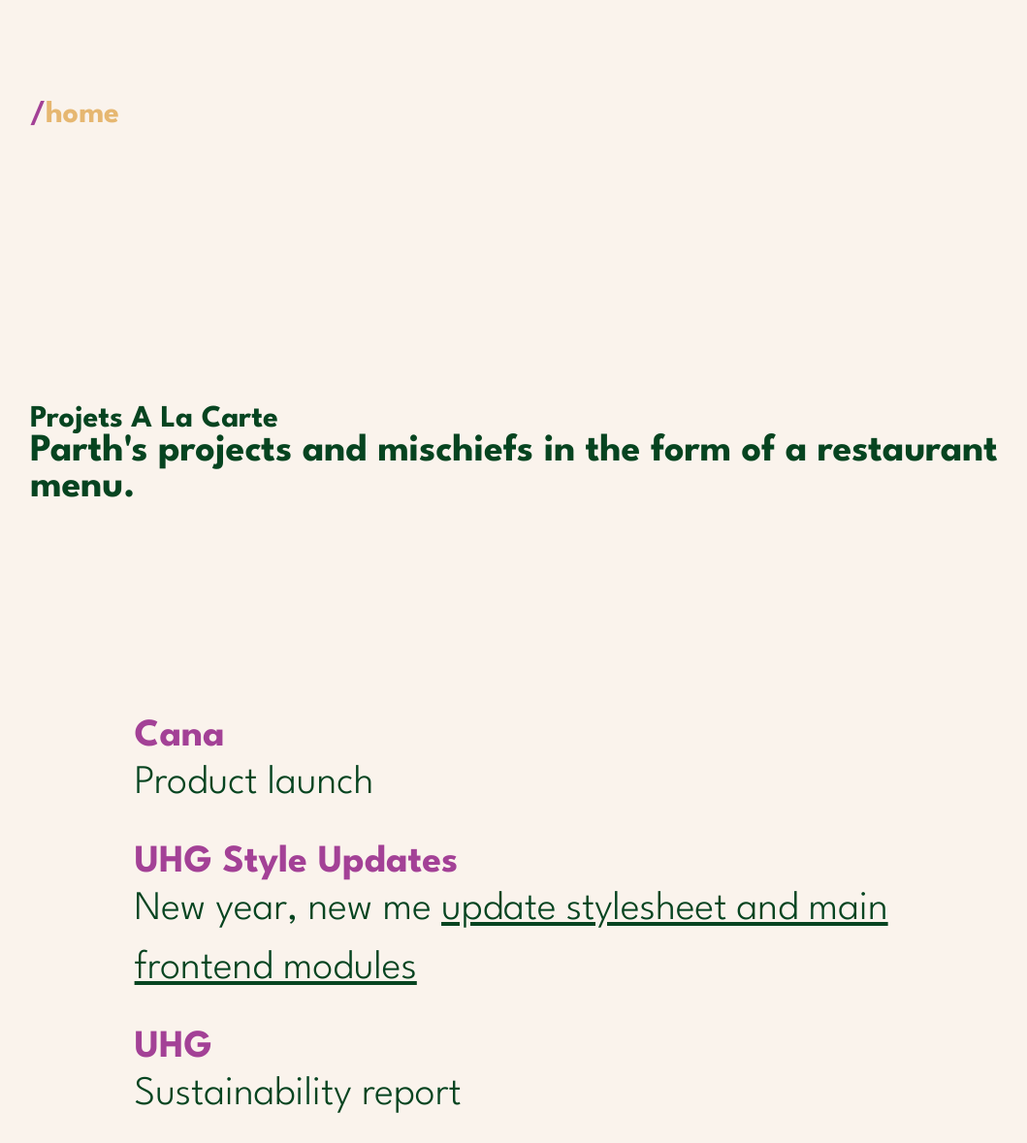
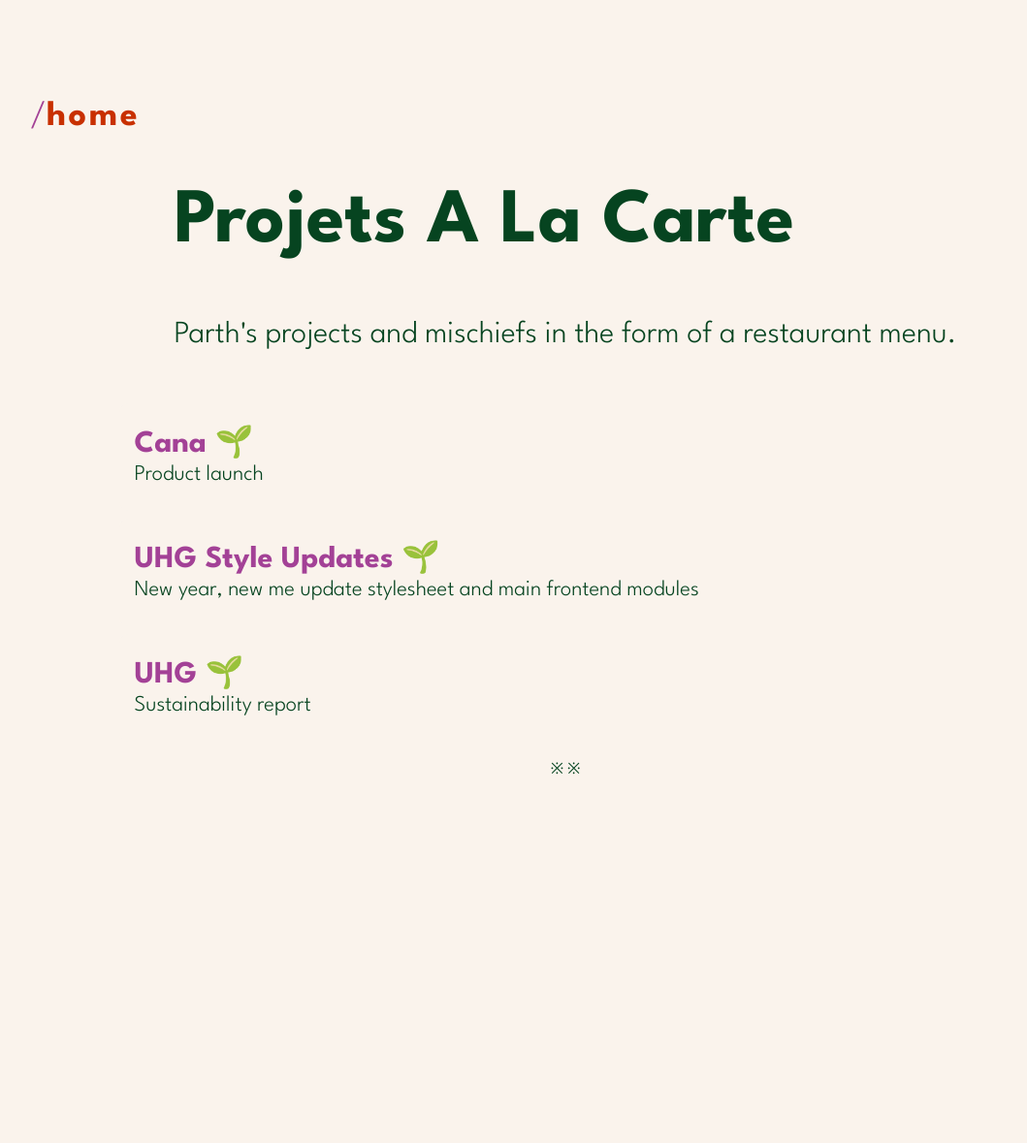
Before and after one commit to partheus/menu, an Eleventy site: page index.html in a window 1280 px wide. Shown: the top 1179 px of the page at 97% size, without its empty margins (57-1116 px from the left). After the commit the page ends 909 px from the top, so only its background shows below. Built offline with nearby package versions, Linux system fonts and the light colour scheme; Eleventy itself is replaced by a stand-in of ours; files that its build step writes are made by us from their sources.

Commit message:
Add main styles

```diff
--- a/css/main.css
+++ b/css/main.css
@@ -17,8 +17,6 @@ html {
   scroll-behavior: smooth;
 }
 
-
-
 li,
 ul {
   text-align: left;
@@ -29,9 +27,9 @@ ul {
 
 .hero {
   display: grid;
-  min-height: 50vh;
+  min-height: 5vh;
   place-content: center;
-  padding-top: 15vh;
+  padding-top: 5vh;
   padding-bottom: 5vh;
   text-align: center;
 }
@@ -78,25 +76,6 @@ p {
   margin: 1em auto;
 }
 
-.project-item {
-  padding: 1em;
-}
-
-.error-svg {
-  fill: var(--color-red);
-  animation: roll-in-blurred-left;
-  max-width: 90%;
-}
-
-.path {
-  font-family: var(--font-primary);
-  font-size: 1.5em;
-  font-weight: 900;
-  color: var(--color-pista);
-  display: flex;
-  flex-direction: row-reverse;
-}
-
 .navbar {
   display: flex;
   flex-wrap: wrap;
@@ -110,92 +89,93 @@ p {
   align-items: center;
 }
 
+div.hero>h2 {
+  margin-top: 2em;
+  font-size: 1.45em;
+}
+
+.path {
+  font-family: var(--font-primary);
+  font-size: 2.25em;
+  color: var(--color-pista);
+  display: flex;
+  flex-direction: row-reverse;
+}
+
 .path a {
-  color: var(--color-mid);
+  font-weight: 700;
+  color: var(--color-red);
   transition: all ease-in-out 0.2s;
+  letter-spacing: 0.075em;
 }
 
 .path a:hover {
-  color: var(--color-red);
+  color: var(--color-mid);
 }
 
-@media (min-width: 1025px) {
-  .project-item__about {
-    font-size: 1.5em;
-  }
-  .project-item__header {
-    font-size: 2.5em;
-  }
-  /* CSS */
-  .pagedescription {
-    font-size: 2.5em;
-  }
-
-  .path {
-    font-size: 2em;
-  }
-
-  .project-item__cuisine {
-    font-size: 1.5em;
-  }
-
-  .pagetitle a {
-    font-size: 9em;
-  }
+.pagetitle {
+  font-size: 5em;
 }
 
-.footer-link {
-  font-size: 1.5em;
-  letter-spacing: 0em;
-  color: var(--color-mid);
-  font-family: monospace;
-  cursor: pointer;
-  font-weight: bold;
-  border-bottom: 2px solid transparent;
-  transition: all ease-in-out 0.3s;
+div.hero > h2 {
+  font-size: 2em;
+  font-weight: 300;
 }
 
-.footer-link:hover {
-  color: var(--color-red);
-  border-bottom: 2px solid var(--color-pista);
+.project-item {
+  display: flex;
+  flex-direction: column;
+  padding: 1.25em 1em;
+  border-radius: 9px;
+  margin: 0.5em auto;
+  justify-content: space-between;
+  background-color: var(--color-light);
+  filter: brightness(1);
+  transition: all ease-in-out 0.3s;
+  width: 100%;
 }
 
-.footer-links {
-  justify-content: center;
-  row-gap: 1em;
-  align-items: center;
-  display: flex;
-  flex-direction: column;
-  margin: 3em auto;
+.project-item:hover {
+  filter: brightness(1.09);
+  transition: all ease-in-out 0.3s;
+  cursor: pointer;
+  content: " ";
+}
+
+.project-item:hover>.project-item__header>a::after {
+  transition: all ease-in-out 0.3s;
+  content: "🔗";
+  display: inline-block;
+}
+
+.project-item>.project-item__about>p>u {
+  border-bottom: 2px transparent solid;
+  text-decoration: none;
+  transition: all ease-in-out 0.3s;
+
+}
+
+.project-item:hover>.project-item__about>p>u {
+  border-bottom: 2px dashed var(--color-red);
+  transition: all ease-in-out 0.3s;
+
+}
+
+
+.project-item__about {
+  font-size: 0.81em;
+}
+
+.project-item__header {
+  font-size: 2em;
+}
+
+.project-item__header::after {
+  content: '🌱';
 }
 
 footer {
   display: grid;
-  min-height: 20vh;
+  min-height: 5vh;
   text-align: center;
 }
-
-/*
-	##Device = Tablets, Ipads (portrait)
-	##Screen = B/w 768px to 1024px
-  */
-
-@media (min-width: 768px) {
-  .colophon {
-    font-size: 1.5em;
-  }
-  .pagetitle a {
-    font-size: 6em;
-  }
-  .circle, .cart {
-    margin-left: 13em;
-    width: 12em;
-    height: 12em;
-  }
-  .footer-links {
-    flex-direction: row;
-    column-gap: 1em;
-  }
-
-  /* CSS */
-}
```
